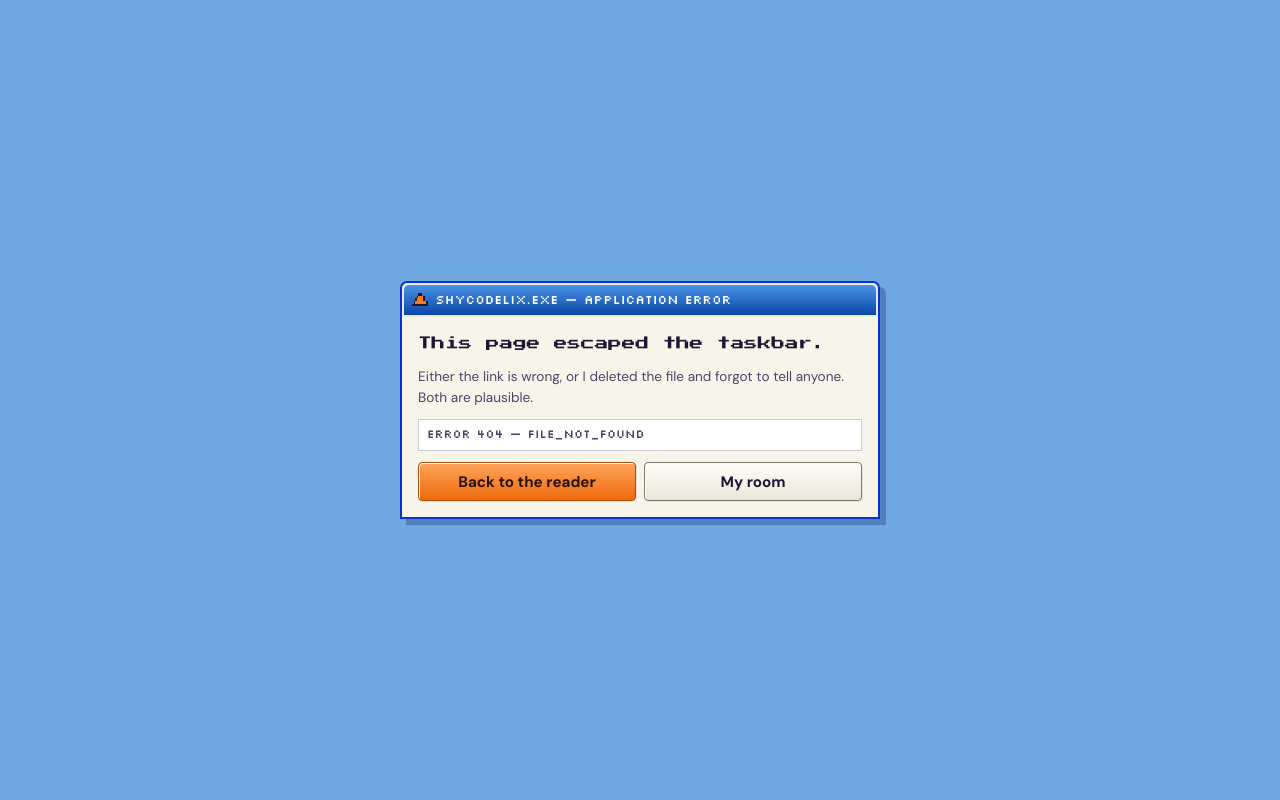
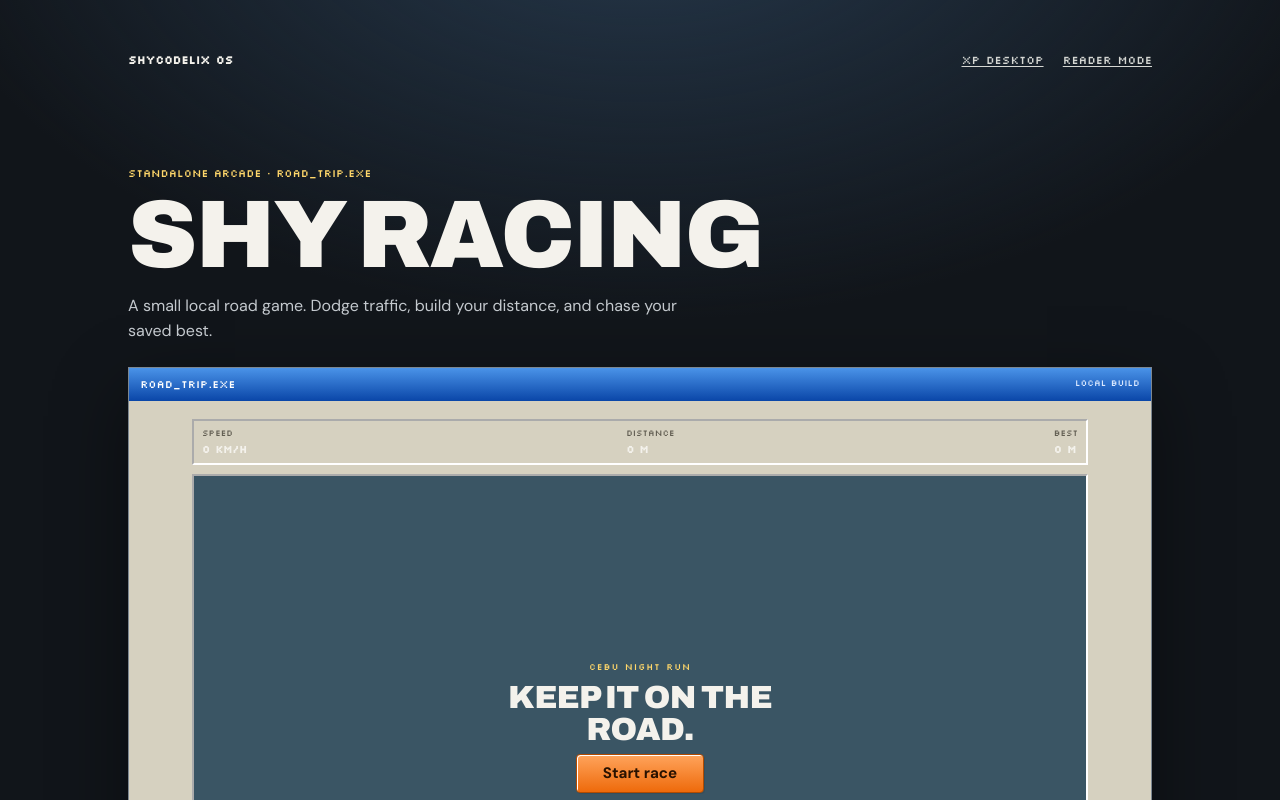
Before and after one commit to shycodelix/shycodelix-site, a Next.js app: page /racer in a window 1280 px wide. Before the commit this address had no page. Shown: the top 800 px of the page. Built offline with nearby package versions, Linux system fonts and the light colour scheme.

Commit message:
Add standalone racer and reader refinements

```diff
--- a/app/globals.css
+++ b/app/globals.css
@@ -1013,7 +1013,7 @@ body { -webkit-tap-highlight-color: rgba(255, 122, 26, 0.22); }
 .boot-checks li[data-state="done"] { color: #c2e8d0; }
 .boot-checks li[data-state="running"] { color: #e8f4ff; }
 .boot .bar { overflow: hidden; }
-.boot .bar i { transition: width 55ms linear; }
+.boot .bar i { transition: width 50ms linear; }
 .boot .boot-skip {
   min-width: 44px;
   min-height: 44px;
--- a/app/racer.css
+++ b/app/racer.css
@@ -1,4 +1,4 @@
-/* The XP desktop's built-in arcade racer. */
+/* Shy Racing, available inside the XP desktop and as a standalone game. */
 .xp-racer { display: grid; gap: 0.55rem; }
 .racer-hud { display: flex; justify-content: space-between; gap: 0.35rem; padding: 0.35rem 0.5rem; background: #d6d1c0; border: 2px inset #fff; font-family: var(--font-micro), monospace; }
 .racer-hud span { display: grid; gap: 0.08rem; }
@@ -25,3 +25,78 @@
 @media (prefers-reduced-motion: reduce) {
   .racer-controls button { transition: none; }
 }
+
+
+.racer-page {
+  min-height: 100svh;
+  padding: clamp(1rem, 4vw, 3.5rem);
+  color: #f4f2ec;
+  background: radial-gradient(70rem 42rem at 50% -10%, #26394d, transparent 65%), #11151a;
+}
+.racer-page a { color: inherit; text-underline-offset: 0.2em; }
+.racer-page-top,
+.racer-page-foot {
+  display: flex;
+  flex-wrap: wrap;
+  align-items: center;
+  justify-content: space-between;
+  gap: 0.7rem 1.5rem;
+  width: min(64rem, 100%);
+  margin-inline: auto;
+  font-family: var(--font-micro), monospace;
+  font-size: 0.72rem;
+}
+.racer-page-top > a { font-weight: 700; text-decoration: none; }
+.racer-page-top nav { display: flex; flex-wrap: wrap; gap: 0.8rem 1.2rem; }
+.racer-page-top nav a,
+.racer-page-foot a { color: #d5d7d3; }
+.racer-page-heading {
+  width: min(64rem, 100%);
+  margin: clamp(3rem, 8vw, 6rem) auto 1.5rem;
+}
+.racer-page-label {
+  margin: 0 0 0.5rem;
+  color: #ffd76a;
+  font-family: var(--font-micro), monospace;
+  font-size: 0.68rem;
+}
+.racer-page-heading h1 {
+  margin: 0;
+  color: #f4f2ec;
+  font-size: clamp(2.8rem, 8vw, 6rem);
+  line-height: 0.95;
+}
+.racer-page-heading > p:last-child {
+  max-width: 52ch;
+  margin-top: 0.8rem;
+  color: #c4c9ce;
+}
+.racer-window {
+  width: min(64rem, 100%);
+  margin: 0 auto;
+  overflow: hidden;
+  background: #d6d1c0;
+  border: 1px solid #7c8791;
+  box-shadow: 0 24px 70px rgba(0, 0, 0, 0.42);
+}
+.racer-window-bar {
+  display: flex;
+  justify-content: space-between;
+  gap: 1rem;
+  padding: 0.5rem 0.7rem;
+  color: #fff;
+  background: linear-gradient(#4a93e8, #0a46a8);
+  font-family: var(--font-micro), monospace;
+  font-size: 0.68rem;
+}
+.racer-window-bar span:last-child { color: #dbe9ff; font-size: 0.56rem; }
+.racer-window-body { padding: clamp(0.65rem, 2vw, 1.1rem); }
+.racer-page .xp-racer { width: min(56rem, 100%); margin-inline: auto; }
+.racer-page-foot { margin-top: 1.2rem; color: #aab2b9; }
+
+@media (max-width: 36rem) {
+  .racer-page { padding: 1rem 0.75rem 1.5rem; }
+  .racer-page-top,
+  .racer-page-foot { font-size: 0.64rem; }
+  .racer-window-bar { font-size: 0.6rem; }
+}
--- /dev/null
+++ b/app/racer/page.js
@@ -0,0 +1,43 @@
+import Link from "next/link";
+import Racer from "../../components/Racer";
+import "../racer.css";
+
+export const metadata = {
+  title: "Shy Racing",
+  description: "A local pseudo-3D road racer with keyboard and touch controls.",
+};
+
+export default function RacingPage() {
+  return (
+    <main id="content" data-skip-target tabIndex={-1} className="racer-page">
+      <header className="racer-page-top">
+        <Link href="/os/desktop">shycodelix OS</Link>
+        <nav aria-label="Game navigation">
+          <Link href="/os/desktop">XP desktop</Link>
+          <Link href="/">Reader mode</Link>
+        </nav>
+      </header>
+
+      <div className="racer-page-heading">
+        <p className="racer-page-label">Standalone arcade · road_trip.exe</p>
+        <h1>Shy Racing</h1>
+        <p>A small local road game. Dodge traffic, build your distance, and chase your saved best.</p>
+      </div>
+
+      <section className="racer-window" aria-label="Shy Racing game">
+        <div className="racer-window-bar">
+          <span>road_trip.exe</span>
+          <span>LOCAL BUILD</span>
+        </div>
+        <div className="racer-window-body">
+          <Racer standalone />
+        </div>
+      </section>
+
+      <footer className="racer-page-foot">
+        <span>Arrow keys or WASD · touch controls on mobile</span>
+        <Link href="/os/desktop">Open the full desktop</Link>
+      </footer>
+    </main>
+  );
+}
--- a/components/Desktop.js
+++ b/components/Desktop.js
@@ -310,12 +310,12 @@ const BOOT_CHECKS = [
 function Boot({ onDone }) {
   const [p, setP] = useState(0);
   useEffect(() => {
-    const t = setInterval(() => setP((v) => Math.min(100, v + 5)), 55);
+    const t = setInterval(() => setP((v) => Math.min(100, v + 10)), 50);
     return () => clearInterval(t);
   }, []);
   useEffect(() => {
     if (p >= 100) {
-      const t = setTimeout(onDone, 260);
+      const t = setTimeout(onDone, 180);
       return () => clearTimeout(t);
     }
   }, [p, onDone]);
--- a/components/Racer.js
+++ b/components/Racer.js
@@ -1,4 +1,5 @@
 "use client";
+import Link from "next/link";
 import { useCallback, useEffect, useRef, useState } from "react";
 
 const RECORD_KEY = "shycodelix.racer.best";
@@ -128,7 +129,7 @@ function paint(ctx, width, height, game) {
   ctx.fillRect(0, 0, width, 3);
 }
 
-export default function Racer() {
+export default function Racer({ standalone = false }) {
   const canvasRef = useRef(null);
   const game = useRef({ status: "ready", speed: 0, distance: 0, player: 0, time: 0, spawn: 1, traffic: [] });
   const keys = useRef({ left: false, right: false, gas: false, brake: false });
@@ -269,7 +270,7 @@ export default function Racer() {
         <span><small>Best</small><b>{best} m</b></span>
       </div>
       <div className="racer-screen">
-        <canvas ref={canvasRef} role="img" aria-label="A pseudo-3D night road racing game. Steer around traffic." />
+        <canvas ref={canvasRef} role="img" aria-label="Pseudo-3D road racer. Steer around traffic with the arrow keys or WASD." />
         {status !== "running" && (
           <div className="racer-overlay">
             <p className="racer-kicker">{status === "crashed" ? "Race over" : "Cebu night run"}</p>
@@ -285,7 +286,7 @@ export default function Racer() {
         <button type="button" aria-label="Brake" onPointerDown={hold("brake", true)} onPointerUp={hold("brake", false)} onPointerCancel={hold("brake", false)} onLostPointerCapture={hold("brake", false)}>Brake</button>
       </div>
       <p className="racer-help">Arrow keys or WASD to steer · hold ↑ to accelerate, ↓ to brake. Touch controls work too.</p>
-      <a className="racer-outbound" href="https://wmmtd.xyz" target="_blank" rel="noreferrer">Open WMMTD.xyz <span aria-hidden="true">↗</span></a>
+      {!standalone && <Link className="racer-outbound" href="/racer">Open Shy Racing standalone <span aria-hidden="true">↗</span></Link>}
     </section>
   );
 }
```
Also changed, not shown: app/ReaderMotion.css (+4 -50 lines), app/ReaderReference.css (+2 -51 lines), app/reader.js (+2 -8 lines), components/ReaderShowreel.js (deleted, +0 -72 lines), 1 other file (tests, documents, lock files or other folders).
